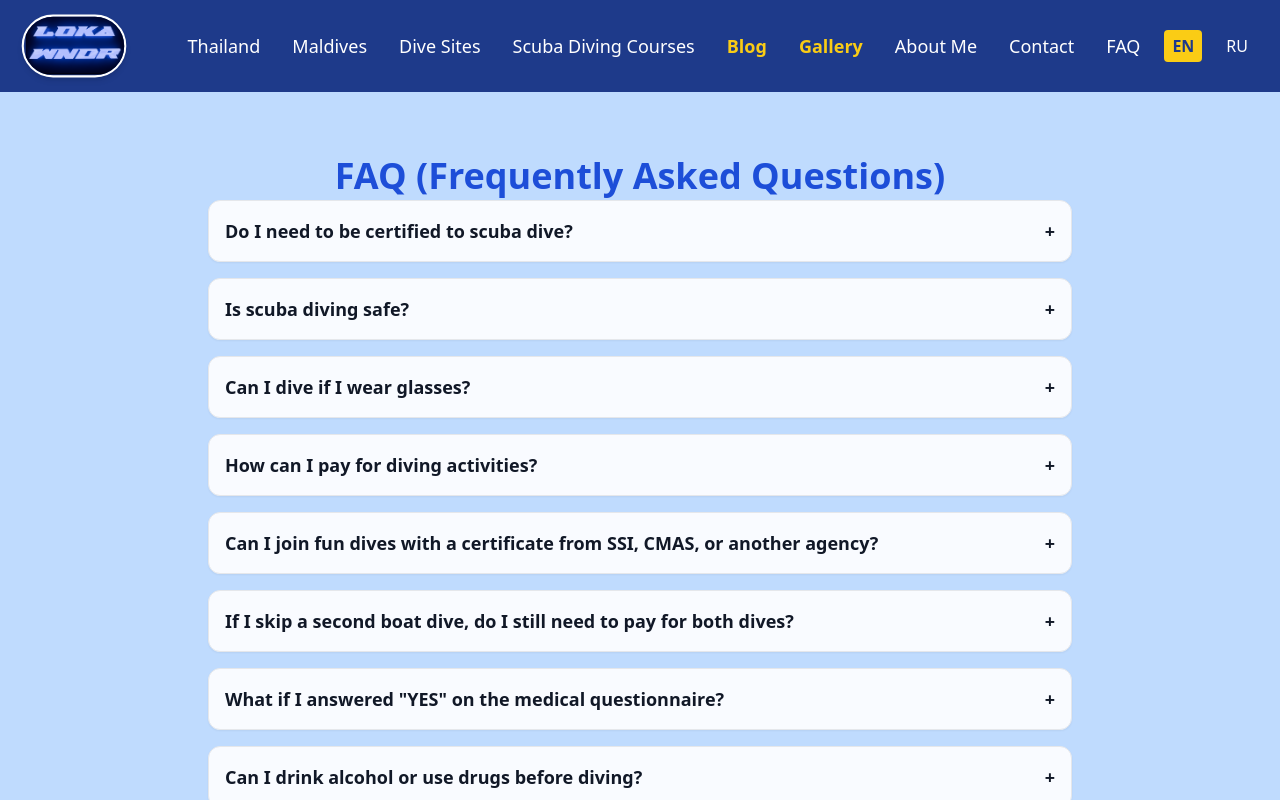
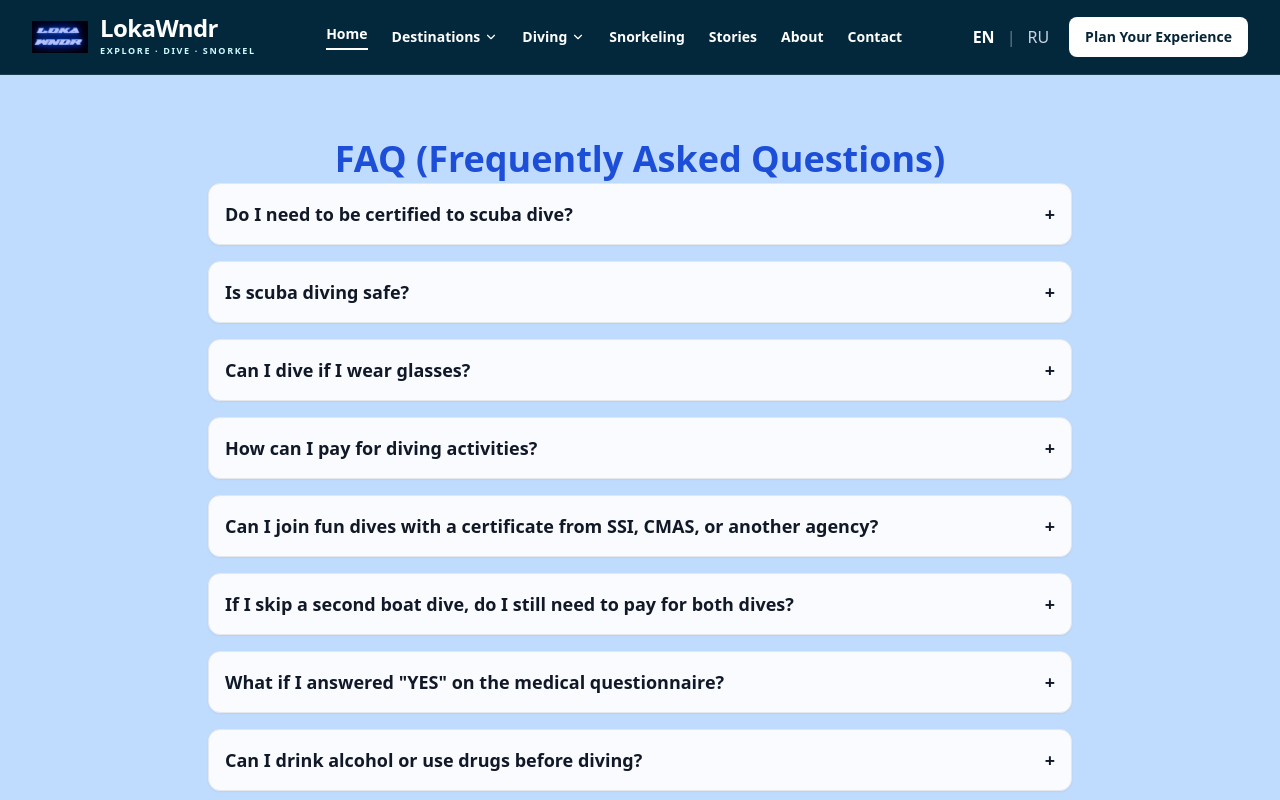
Before and after one commit to Tommysons/diving, a Next.js app: page /faq in a window 1280 px wide. Shown: the top 800 px of the page. Built offline with nearby package versions, Linux system fonts and the light colour scheme; grey boxes are pictures that could not be loaded.

Commit message:
feat: match approved ocean homepage mockup layout

```diff
--- a/src/components/Navbar.tsx
+++ b/src/components/Navbar.tsx
@@ -1,198 +1,48 @@
 'use client'
-
 import { useState } from 'react'
 import Link from 'next/link'
 import { usePathname } from 'next/navigation'
 import Image from 'next/image'
-import { motion } from 'framer-motion'
-
-const navItemsEN = [
-  { href: '/destinations/thailand', label: 'Thailand' },
-  { href: '/destinations/maldives', label: 'Maldives' },
-  { href: '/divesites', label: 'Dive Sites' },
-  { href: '/scubadivingcourses', label: 'Scuba Diving Courses' },
-  { href: '/blog', label: 'Blog', highlight: true }, // <-- new
-  // { href: '/freedivingcourses', label: 'Freediving Courses' },
-  { href: '/gallery', label: 'Gallery', highlight: true },
-  { href: '/aboutme', label: 'About Me' },
-  { href: '/contact', label: 'Contact' },
-  { href: '/faq', label: 'FAQ' },
-]
-
-const navItemsRU = [
-  { href: '/destinations/thailand', label: 'Таиланд' },
-  { href: '/destinations/maldives', label: 'Мальдивы' },
-  { href: '/divesites', label: 'Места для дайвинга' },
-  { href: '/scubadivingcourses', label: 'Курсы по дайвингу' },
-  { href: '/blog', label: 'Блог', highlight: true }, // <-- new
-  // { href: '/freedivingcourses', label: 'Курсы по фридайвингу' },
-  { href: '/gallery', label: 'Галерея', highlight: true },
-  { href: '/aboutme', label: 'Обо мне' },
-  { href: '/contact', label: 'Контакты' },
-  { href: '/faq', label: 'Вопросы и ответы' },
-]
+import { Menu, X, ChevronDown } from 'lucide-react'
 
 export default function Navbar() {
-  const [isOpen, setIsOpen] = useState(false)
+  const [open,setOpen] = useState(false)
   const pathname = usePathname() || '/'
-  const locale = pathname.startsWith('/ru') ? 'ru' : 'en'
-
-  const navItems = locale === 'ru' ? navItemsRU : navItemsEN
-
-  function switchLocale(pathname: string, targetLocale: string) {
-    if (pathname.startsWith('/ru')) {
-      return targetLocale === 'en'
-        ? pathname.replace(/^\/ru/, '') || '/'
-        : pathname
-    }
-    return targetLocale === 'ru' ? `/ru${pathname}` : pathname
-  }
-
-  return (
-    <nav className='bg-blue-900 text-white px-6 py-4 flex items-center justify-between'>
-      {/* Logo (Video) */}
-      <Link href={locale === 'ru' ? '/ru' : '/'}>
-        <motion.div
-          whileHover={{ scale: 1.1, rotate: 5 }}
-          animate={{ scale: [1, 1.05, 1] }}
-          transition={{ duration: 4, repeat: Infinity, ease: 'easeInOut' }}
-          className='rounded-l-full rounded-r-full overflow-hidden border-2 border-white shadow-md'
-          style={{ width: '100px', height: '60px' }}
-        >
-          <video
-            src='/images/logo.mkv'
-            autoPlay
-            muted
-            loop
-            playsInline
-            preload='auto'
-            poster='images/logo.png'
-            className='w-full h-full object-cover object-center scale-105 -translate-x-[-4px] -translate-y-[2px]'
-          />
-        </motion.div>
+  const ru = pathname.startsWith('/ru')
+  const base = ru ? '/ru' : ''
+  const path = ru ? pathname.replace(/^\/ru/, '') || '/' : pathname
+  const items = [
+    { label:ru?'Направления':'Destinations',href:base+'/destinations/thailand', children:[{label:ru?'Таиланд':'Thailand',href:base+'/destinations/thailand'},{label:ru?'Мальдивы':'Maldives',href:base+'/destinations/maldives'}] },
+    { label:ru?'Дайвинг':'Diving',href:base+'/divesites',children:[{label:ru?'Дайв-сайты':'Dive Sites',href:base+'/divesites'},{label:ru?'Курсы':'Courses',href:base+'/scubadivingcourses'}] },
+    { label:ru?'Снорклинг':'Snorkeling',href:base+'/destinations/maldives' },
+    { label:ru?'Истории':'Stories',href:base+'/blog' },
+    { label:ru?'О нас':'About',href:base+'/aboutme' },
+    { label:ru?'Контакты':'Contact',href:base+'/contact' },
+  ]
+  const localePath = (target:'en'|'ru') => target==='ru' ? '/ru'+(path==='/'?'':path) : path
+  return <nav className='relative z-50 border-b border-white/10 bg-[#03283b] text-white'>
+    <div className='mx-auto flex min-h-[74px] max-w-[1480px] items-center justify-between gap-5 px-5 md:px-8'>
+      <Link href={base||'/'} className='flex shrink-0 items-center gap-3' aria-label='LokaWndr home'>
+        <Image src='/images/logo.png' alt='' width={56} height={48} className='h-12 w-14 object-contain' />
+        <span><strong className='block text-2xl font-extrabold leading-none tracking-tight'>LokaWndr</strong><small className='mt-1 block text-[9px] font-bold tracking-[0.18em] text-cyan-100'>EXPLORE · DIVE · SNORKEL</small></span>
       </Link>
-      {/* Navigation + Language */}
-      <div className='flex items-center space-x-6'>
-        {/* Desktop Links (large screens only) */}
-        <ul className={`hidden lg:flex items-center space-x-8 text-lg`}>
-          {navItems.map(({ href, label, highlight }) => (
-            <li key={href}>
-              <Link
-                href={locale === 'ru' ? `/ru${href}` : href}
-                className={`transition ${
-                  highlight
-                    ? 'text-yellow-400 font-semibold animate-pulse hover:text-yellow-300'
-                    : 'hover:text-yellow-400'
-                }`}
-              >
-                {label}
-              </Link>
-            </li>
-          ))}
-        </ul>
-
-        {/* Desktop Language Switcher */}
-        <div className='hidden lg:flex space-x-4'>
-          <Link href={switchLocale(pathname, 'en')}>
-            <button
-              className={`px-2 py-1 rounded ${
-                locale === 'en'
-                  ? 'font-bold bg-yellow-400 text-blue-900'
-                  : 'text-white hover:text-yellow-400'
-              }`}
-            >
-              EN
-            </button>
-          </Link>
-          <Link href={switchLocale(pathname, 'ru')}>
-            <button
-              className={`px-2 py-1 rounded ${
-                locale === 'ru'
-                  ? 'font-bold bg-yellow-400 text-blue-900'
-                  : 'text-white hover:text-yellow-400'
-              }`}
-            >
-              RU
-            </button>
-          </Link>
-        </div>
-
-        {/* Mobile Hamburger (medium and smaller) */}
-        <div className='lg:hidden'>
-          <button onClick={() => setIsOpen(!isOpen)} aria-label='Toggle menu'>
-            <svg
-              className='w-6 h-6'
-              fill='none'
-              stroke='currentColor'
-              viewBox='0 0 24 24'
-              xmlns='http://www.w3.org/2000/svg'
-            >
-              {isOpen ? (
-                <path
-                  strokeLinecap='round'
-                  strokeLinejoin='round'
-                  strokeWidth={2}
-                  d='M6 18L18 6M6 6l12 12'
-                />
-              ) : (
-                <path
-                  strokeLinecap='round'
-                  strokeLinejoin='round'
-                  strokeWidth={2}
-                  d='M4 6h16M4 12h16M4 18h16'
-                />
-              )}
-            </svg>
-          </button>
-
-          {/* Mobile Menu */}
-          {isOpen && (
-            <ul className='mt-4 space-y-4 text-lg'>
-              {navItems.map(({ href, label, highlight }) => (
-                <li key={href}>
-                  <Link
-                    href={locale === 'ru' ? `/ru${href}` : href}
-                    className={`transition block ${
-                      highlight
-                        ? 'text-yellow-400 font-semibold animate-pulse hover:text-yellow-300'
-                        : 'hover:text-yellow-400'
-                    }`}
-                    onClick={() => setIsOpen(false)}
-                  >
-                    {label}
-                  </Link>
-                </li>
-              ))}
-
-              {/* Mobile Language Switcher */}
-              <li className='flex space-x-2 mt-2'>
-                <Link href={switchLocale(pathname, 'en')}>
-                  <button
-                    className={`px-2 py-1 rounded ${
-                      locale === 'en'
-                        ? 'font-bold bg-yellow-400 text-blue-900'
-                        : 'text-white hover:text-yellow-400'
-                    }`}
-                  >
-                    EN
-                  </button>
-                </Link>
-                <Link href={switchLocale(pathname, 'ru')}>
-                  <button
-                    className={`px-2 py-1 rounded ${
-                      locale === 'ru'
-                        ? 'font-bold bg-yellow-400 text-blue-900'
-                        : 'text-white hover:text-yellow-400'
-                    }`}
-                  >
-                    RU
-                  </button>
-                </Link>
-              </li>
-            </ul>
-          )}
-        </div>
+      <div className='hidden items-center gap-6 xl:flex'>
+        <Link href={base||'/'} className='border-b-2 border-white pb-1 text-sm font-semibold'>{ru?'Главная':'Home'}</Link>
+        {items.map(item=><div key={item.label} className='group relative'>
+          <Link href={item.href} className='flex items-center gap-1 py-3 text-sm font-semibold hover:text-cyan-200'>{item.label}{item.children&&<ChevronDown size={14}/>}</Link>
+          {item.children&&<div className='invisible absolute left-0 top-full min-w-44 rounded-lg border border-white/15 bg-[#06374d] p-2 opacity-0 shadow-xl transition group-hover:visible group-hover:opacity-100'>{item.children.map(child=><Link key={child.href} href={child.href} className='block rounded-md px-3 py-2 text-sm hover:bg-white/10'>{child.label}</Link>)}</div>}
+        </div>)}
       </div>
-    </nav>
-  )
+      <div className='hidden shrink-0 items-center gap-3 md:flex'>
+        <Link href={localePath('en')} className={!ru?'font-bold':'text-slate-300'}>EN</Link><span className='text-white/40'>|</span><Link href={localePath('ru')} className={ru?'font-bold':'text-slate-300'}>RU</Link>
+        <Link href={base+'/contact'} className='ml-2 rounded-lg bg-white px-4 py-2.5 text-sm font-bold text-[#062536] hover:bg-cyan-100'>{ru?'Связаться':'Plan Your Experience'}</Link>
+      </div>
+      <button className='rounded-md p-2 xl:hidden' aria-label={open?'Close menu':'Open menu'} aria-expanded={open} onClick={()=>setOpen(!open)}>{open?<X/>:<Menu/>}</button>
+    </div>
+    {open&&<div className='absolute left-0 right-0 top-full max-h-[80vh] overflow-auto border-t border-white/15 bg-[#03283b] px-6 py-5 shadow-2xl xl:hidden'>
+      <Link onClick={()=>setOpen(false)} href={base||'/'} className='block py-2 font-semibold'>{ru?'Главная':'Home'}</Link>
+      {items.map(item=><div key={item.label}><Link onClick={()=>setOpen(false)} href={item.href} className='block py-2 font-semibold'>{item.label}</Link>{item.children?.map(child=><Link onClick={()=>setOpen(false)} key={child.href} href={child.href} className='block py-1 pl-5 text-sm text-cyan-100'>{child.label}</Link>)}</div>)}
+      <div className='mt-4 flex gap-5 border-t border-white/15 pt-4'><Link href={localePath('en')} onClick={()=>setOpen(false)}>EN</Link><Link href={localePath('ru')} onClick={()=>setOpen(false)}>RU</Link><Link href={base+'/contact'} onClick={()=>setOpen(false)}>{ru?'Связаться':'Contact'}</Link></div>
+    </div>}
+  </nav>
 }
```
